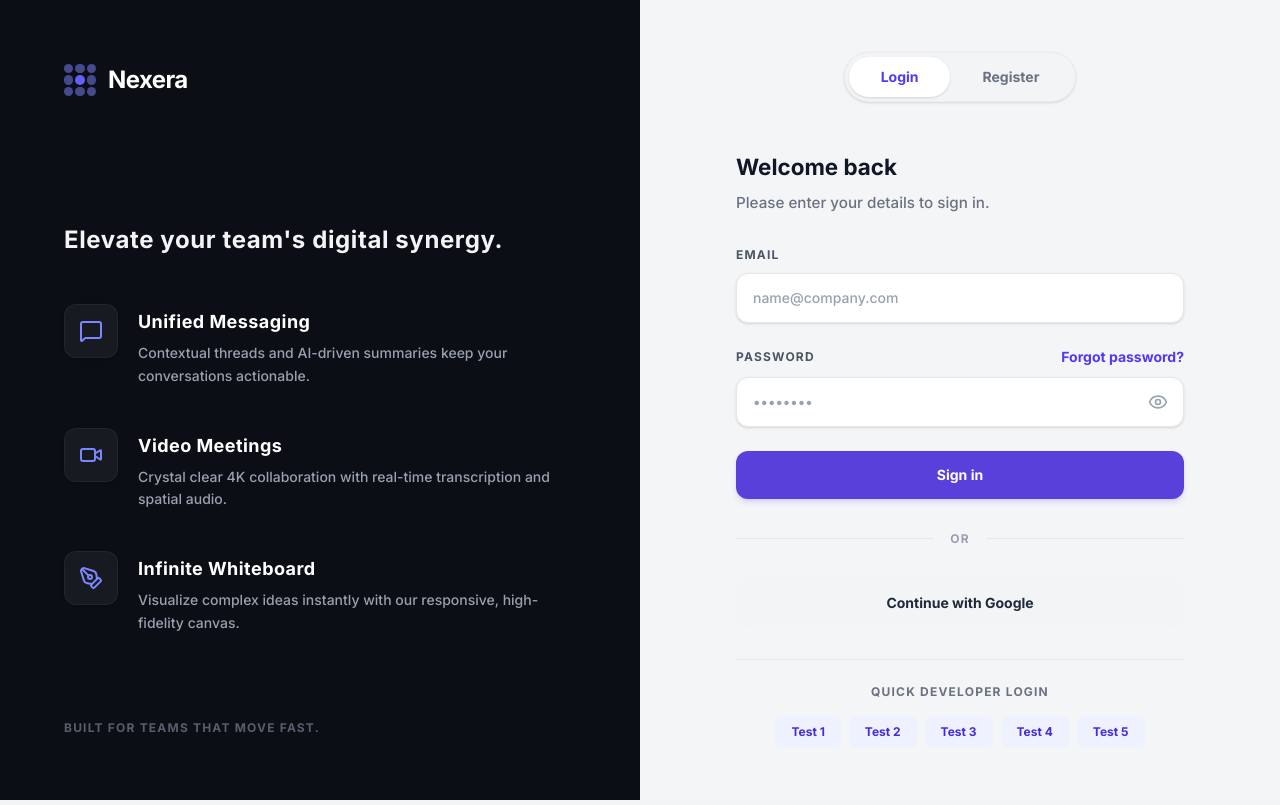
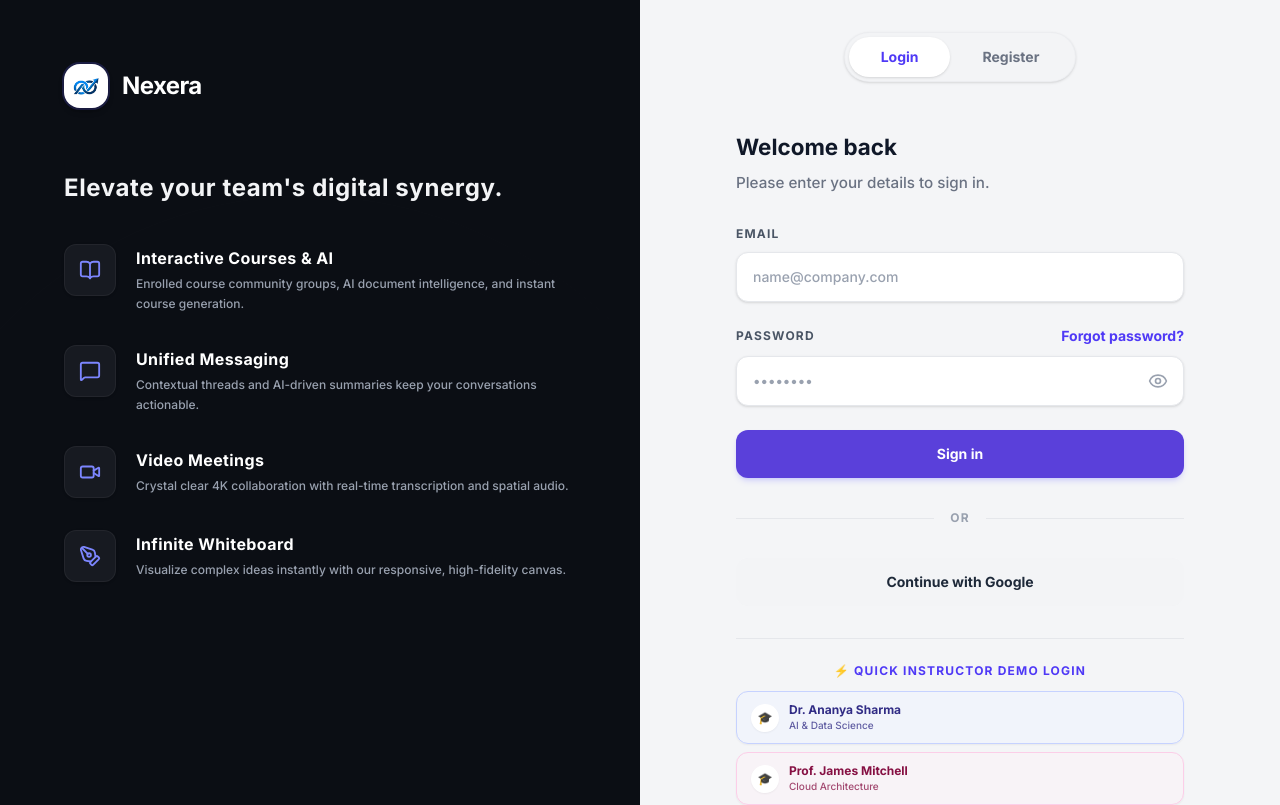
Before and after one commit to kavyareddy1313/Nexera, a React (Vite) app in the folder Frontend/: page /login in a window 1280 px wide. Shown: the top 805 px of the page. Built offline with nearby package versions, Linux system fonts and the light colour scheme; no server answers.

Commit message:
feat: Implement AuthPage.jsx for AI pipeline

```diff
--- a/Frontend/src/pages/AuthPage.jsx
+++ b/Frontend/src/pages/AuthPage.jsx
@@ -1,8 +1,9 @@
 import { useState, useEffect } from 'react';
-import { MessageSquare, Video, PenTool, Eye, EyeOff, Loader2 } from 'lucide-react';
+import { MessageSquare, Video, PenTool, Eye, EyeOff, Loader2, BookOpen, Sparkles } from 'lucide-react';
 import { Link, useNavigate } from 'react-router-dom';
 import { useAuth } from '../context/AuthContext';
 import { z } from 'zod';
+import logoUrl from '../assets/logo.png';
 
 const registerSchema = z.object({
   email: z.string().email('Invalid email address'),
@@ -117,6 +118,13 @@ export default function AuthPage() {
     }
   };
 
+  const handleInstructorLogin = async (email) => {
+    const success = await login(email, 'Nexera@123');
+    if (success) {
+      navigate('/instructor/dashboard');
+    }
+  };
+
   return (
     <div className="flex min-h-screen bg-gray-50">
       {/* Left side - Dark Theme Hero */}
@@ -130,51 +138,61 @@ export default function AuthPage() {
         </div>
 
         <div className="relative z-10">
-          <div className="flex items-center gap-3 mb-32">
-            <div className="w-8 h-8 grid grid-cols-3 grid-rows-3 gap-[2px]">
-               {[...Array(9)].map((_, i) => (
-                 <div key={i} className={`rounded-full ${i === 4 ? 'bg-indigo-500' : 'bg-indigo-400/50'}`} />
-               ))}
+          <div className="flex items-center gap-3.5 mb-16">
+            <div className="w-11 h-11 flex items-center justify-center rounded-2xl bg-white shadow-md shadow-black/25 p-2 ring-2 ring-indigo-500/20">
+              <img src={logoUrl} alt="Nexera" className="w-full h-full object-contain" />
             </div>
-            <span className="text-2xl font-bold tracking-tight">Nexera</span>
+            <span className="text-2xl font-extrabold tracking-tight">Nexera</span>
           </div>
 
-          <h1 className="text-2xl font-bold mb-12 tracking-wide text-gray-100">
+          <h1 className="text-2xl font-bold mb-10 tracking-wide text-gray-100">
             Elevate your team's digital synergy.
           </h1>
 
-          <div className="space-y-10">
+          <div className="space-y-8">
             <div className="flex gap-5 items-start">
-              <div className="p-3.5 bg-[#171A21] rounded-xl text-indigo-400 shadow-sm border border-white/5">
-                <MessageSquare size={24} />
+              <div className="p-3.5 bg-[#171A21] rounded-xl text-indigo-400 shadow-sm border border-white/5 shrink-0">
+                <BookOpen size={22} />
               </div>
-              <div className="mt-1">
-                <h3 className="font-bold text-lg mb-1.5 tracking-wide">Unified Messaging</h3>
-                <p className="text-gray-400 text-sm leading-relaxed max-w-md font-medium">
+              <div className="mt-0.5">
+                <h3 className="font-bold text-base mb-1 tracking-wide">Interactive Courses & AI</h3>
+                <p className="text-gray-400 text-xs leading-relaxed max-w-md font-medium">
+                  Enrolled course community groups, AI document intelligence, and instant course generation.
+                </p>
+              </div>
+            </div>
+
+            <div className="flex gap-5 items-start">
+              <div className="p-3.5 bg-[#171A21] rounded-xl text-indigo-400 shadow-sm border border-white/5 shrink-0">
+                <MessageSquare size={22} />
+              </div>
+              <div className="mt-0.5">
+                <h3 className="font-bold text-base mb-1 tracking-wide">Unified Messaging</h3>
+                <p className="text-gray-400 text-xs leading-relaxed max-w-md font-medium">
                   Contextual threads and AI-driven summaries keep your conversations actionable.
                 </p>
               </div>
             </div>
 
             <div className="flex gap-5 items-start">
-              <div className="p-3.5 bg-[#171A21] rounded-xl text-indigo-400 shadow-sm border border-white/5">
-                <Video size={24} />
+              <div className="p-3.5 bg-[#171A21] rounded-xl text-indigo-400 shadow-sm border border-white/5 shrink-0">
+                <Video size={22} />
               </div>
-              <div className="mt-1">
-                <h3 className="font-bold text-lg mb-1.5 tracking-wide">Video Meetings</h3>
-                <p className="text-gray-400 text-sm leading-relaxed max-w-md font-medium">
+              <div className="mt-0.5">
+                <h3 className="font-bold text-base mb-1 tracking-wide">Video Meetings</h3>
+                <p className="text-gray-400 text-xs leading-relaxed max-w-md font-medium">
                   Crystal clear 4K collaboration with real-time transcription and spatial audio.
                 </p>
               </div>
             </div>
 
             <div className="flex gap-5 items-start">
-              <div className="p-3.5 bg-[#171A21] rounded-xl text-indigo-400 shadow-sm border border-white/5">
-                <PenTool size={24} />
+              <div className="p-3.5 bg-[#171A21] rounded-xl text-indigo-400 shadow-sm border border-white/5 shrink-0">
+                <PenTool size={22} />
               </div>
-              <div className="mt-1">
-                <h3 className="font-bold text-lg mb-1.5 tracking-wide">Infinite Whiteboard</h3>
-                <p className="text-gray-400 text-sm leading-relaxed max-w-md font-medium">
+              <div className="mt-0.5">
+                <h3 className="font-bold text-base mb-1 tracking-wide">Infinite Whiteboard</h3>
+                <p className="text-gray-400 text-xs leading-relaxed max-w-md font-medium">
                   Visualize complex ideas instantly with our responsive, high-fidelity canvas.
                 </p>
               </div>
@@ -327,9 +345,43 @@ export default function AuthPage() {
             Continue with Google
           </button>
 
-          {/* Quick Developer Login */}
+          {/* Quick Instructor Demo Logins */}
           <div className="mt-8 pt-6 border-t border-gray-200">
-            <p className="text-xs font-bold text-gray-500 uppercase tracking-widest text-center mb-4">Quick Developer Login</p>
+            <p className="text-xs font-bold text-indigo-600 uppercase tracking-widest text-center mb-3">
+              ⚡ Quick Instructor Demo Login
+            </p>
+            <div className="grid grid-cols-1 gap-2 mb-4">
+              {[
+                { name: 'Dr. Ananya Sharma', role: 'AI & Data Science', email: 'ananya@nexera.dev', color: 'border-indigo-200 bg-indigo-50/50 hover:bg-indigo-50 text-indigo-900' },
+                { name: 'Prof. James Mitchell', role: 'Cloud Architecture', email: 'james@nexera.dev', color: 'border-pink-200 bg-pink-50/50 hover:bg-pink-50 text-pink-900' },
+                { name: 'Elena Rostova', role: 'Full Stack & DevOps', email: 'elena@nexera.dev', color: 'border-emerald-200 bg-emerald-50/50 hover:bg-emerald-50 text-emerald-900' },
+              ].map(inst => (
+                <button
+                  key={inst.email}
+                  type="button"
+                  disabled={isLoading}
+                  onClick={() => handleInstructorLogin(inst.email)}
+                  className={`flex items-center justify-between p-2.5 px-3.5 rounded-xl border text-left transition-all ${inst.color} disabled:opacity-50 shadow-xs group`}
+                >
+                  <div className="flex items-center gap-2.5">
+                    <div className="w-7 h-7 rounded-full bg-white flex items-center justify-center font-bold text-xs shadow-xs">
+                      🎓
+                    </div>
+                    <div>
+                      <div className="font-bold text-xs">{inst.name}</div>
+                      <div className="text-[10px] opacity-75 font-medium">{inst.role}</div>
+                    </div>
+                  </div>
+                  <span className="text-[11px] font-bold opacity-0 group-hover:opacity-100 transition-opacity">
+                    Login →
+                  </span>
+                </button>
+              ))}
+            </div>
+
+            <p className="text-[11px] font-bold text-gray-400 uppercase tracking-widest text-center mb-2.5">
+              Quick Student Demo Login
+            </p>
             <div className="flex flex-wrap gap-2 justify-center">
               {[1, 2, 3, 4, 5].map(num => (
                 <button
@@ -337,9 +389,9 @@ export default function AuthPage() {
                   type="button"
                   disabled={isLoading}
                   onClick={() => handleQuickLogin(num)}
-                  className="px-4 py-2 bg-indigo-50 text-indigo-700 hover:bg-indigo-100 rounded-lg text-xs font-bold transition-colors disabled:opacity-50"
+                  className="px-3 py-1.5 bg-gray-100 text-gray-700 hover:bg-gray-200 rounded-lg text-xs font-semibold transition-colors disabled:opacity-50"
                 >
-                  Test {num}
+                  Student {num}
                 </button>
               ))}
             </div>
```
